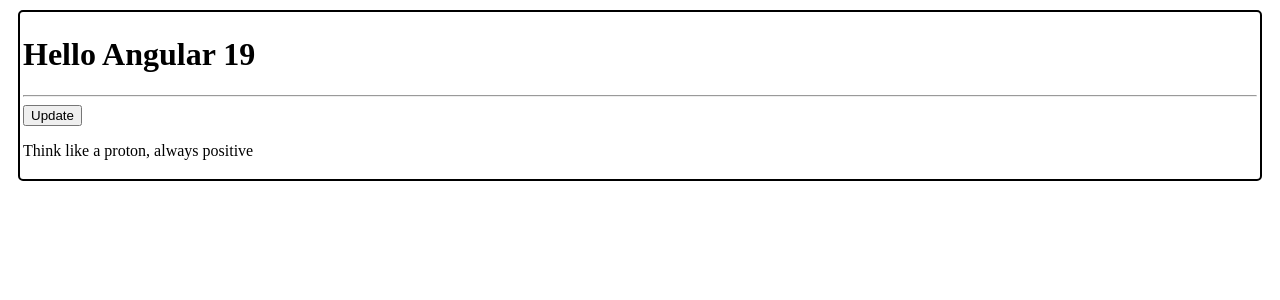
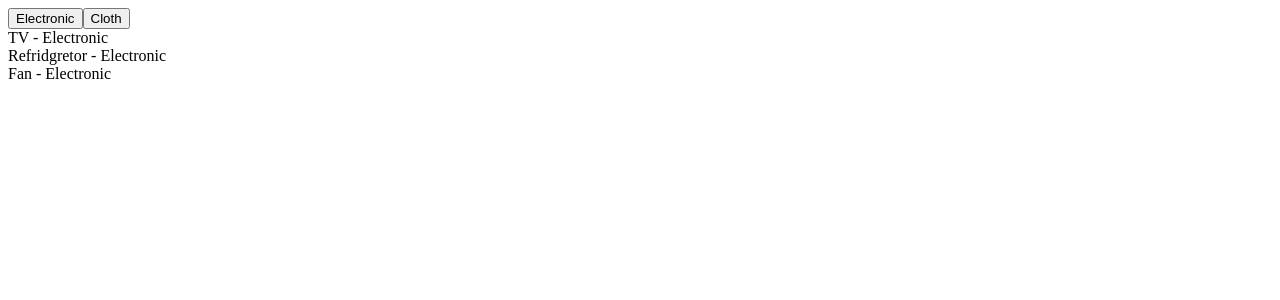
Before and after one commit to vikram-tatva/angular-19-learn, an Angular app: page / in a window 1280 px wide. Shown: the top 300 px of the page. Built offline with nearby package versions, Linux system fonts and the light colour scheme.

Commit message:
Create Product Component and apply loop and if

```diff
--- a/src/app/app.component.html
+++ b/src/app/app.component.html
@@ -1 +1 @@
-<app-welcome></app-welcome>
+<app-product-list></app-product-list>
--- /dev/null
+++ b/src/app/product-list/product-list.component.html
@@ -0,0 +1,11 @@
+<div>
+        <button (click)="showElectric()">Electronic</button>
+        <button (click)="showCloth()" >Cloth</button>
+        @for (product of products; track product) {
+            @if (product.category == category) {
+                <div>
+                    {{product.name}} - {{product.category}}
+                </div>
+            }
+        }
+</div>
--- /dev/null
+++ b/src/app/product-list/product-list.component.ts
@@ -0,0 +1,29 @@
+import { Component } from '@angular/core';
+
+@Component({
+  selector: 'app-product-list',
+  imports: [],
+  templateUrl: './product-list.component.html',
+  styleUrl: './product-list.component.css'
+})
+export class ProductListComponent {
+  products = [
+    {name:"TV",category:"Electronic"},
+    {name:"Refridgretor",category:"Electronic"},
+    {name:"Fan",category:"Electronic"},
+    {name:"Towel",category:"Cloth"},
+    {name:"Shirt",category:"Cloth"},
+    {name:"T-Shirt",category:"Cloth"},
+    {name:"Shock",category:"Cloth"}
+  ]
+
+  category = "Electronic";
+
+  showElectric(){
+    this.category = "Electronic"
+  }
+
+  showCloth(){
+    this.category = "Cloth"
+  }
+}
```
Also changed, not shown: src/app/app.component.ts (+2 -5 lines), src/app/product-list/product-list.component.css (added), 1 other file (tests, documents, lock files or other folders).
